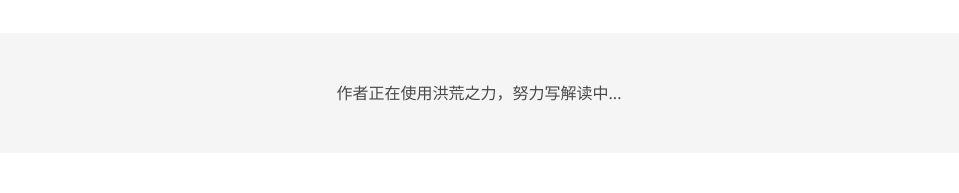
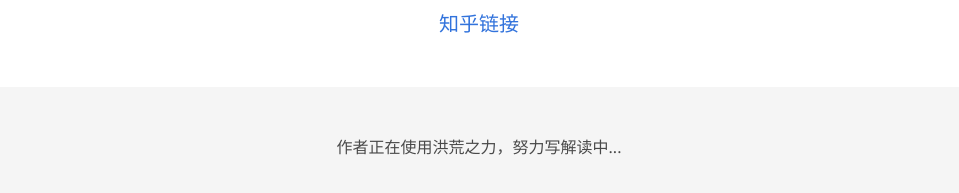
Before and after one commit to zhengli97/PromptKD, a plain HTML site: page chinese_interpertation.html in a window 1280 px wide. Shown: the part 297-490 px from the top of the page, without its empty margins (161-1120 px from the left). Drawn offline with nearby package versions, Linux system fonts and the light colour scheme; some icons are missing; a web font is replaced by a local one.

Commit message:
info update

```diff
--- a/chinese_interpertation.html
+++ b/chinese_interpertation.html
@@ -57,6 +57,8 @@
             中文解读
           </div>
           <p class="is-size-5">李政 南开大学/蚂蚁集团</p>
+          <br>
+          <p class="is-size-5"><a href="https://zhuanlan.zhihu.com/p/684269963">知乎链接</a></p>
         </div>
         </div>
       </div>
```
Also changed, not shown: 1 other file.
